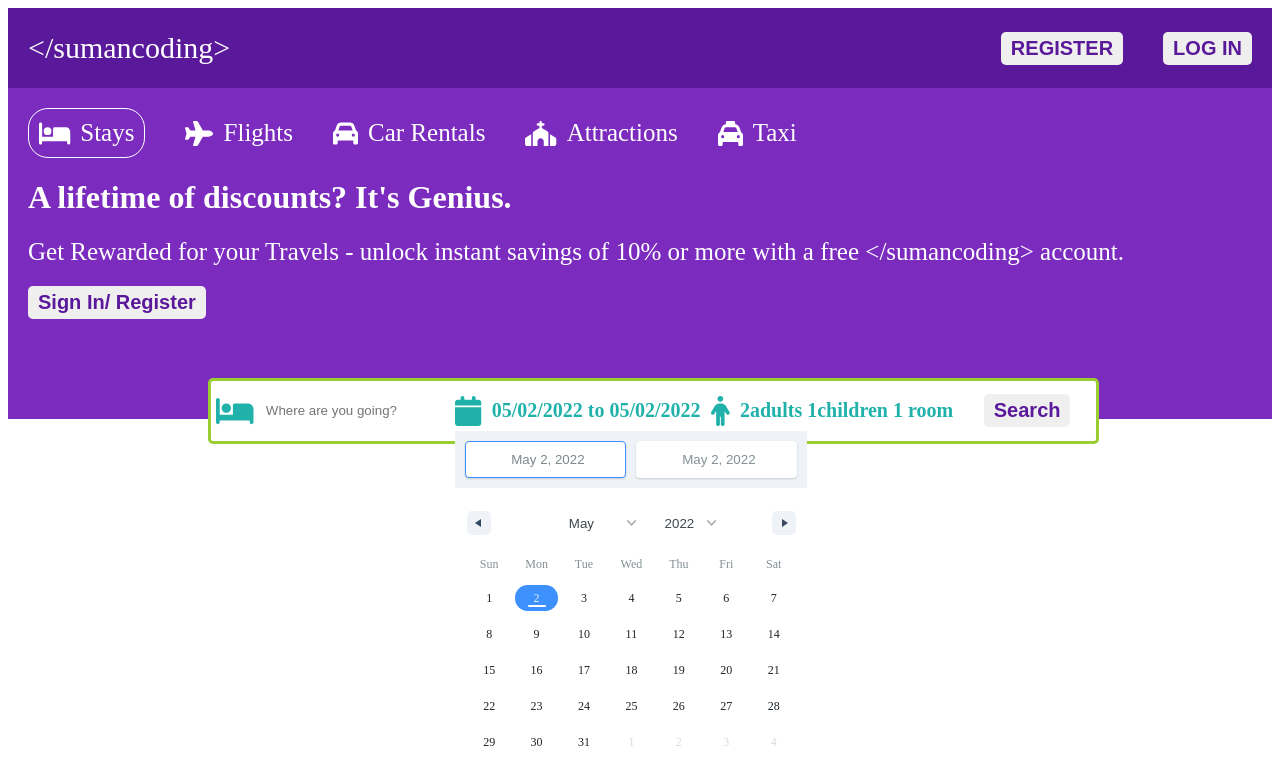
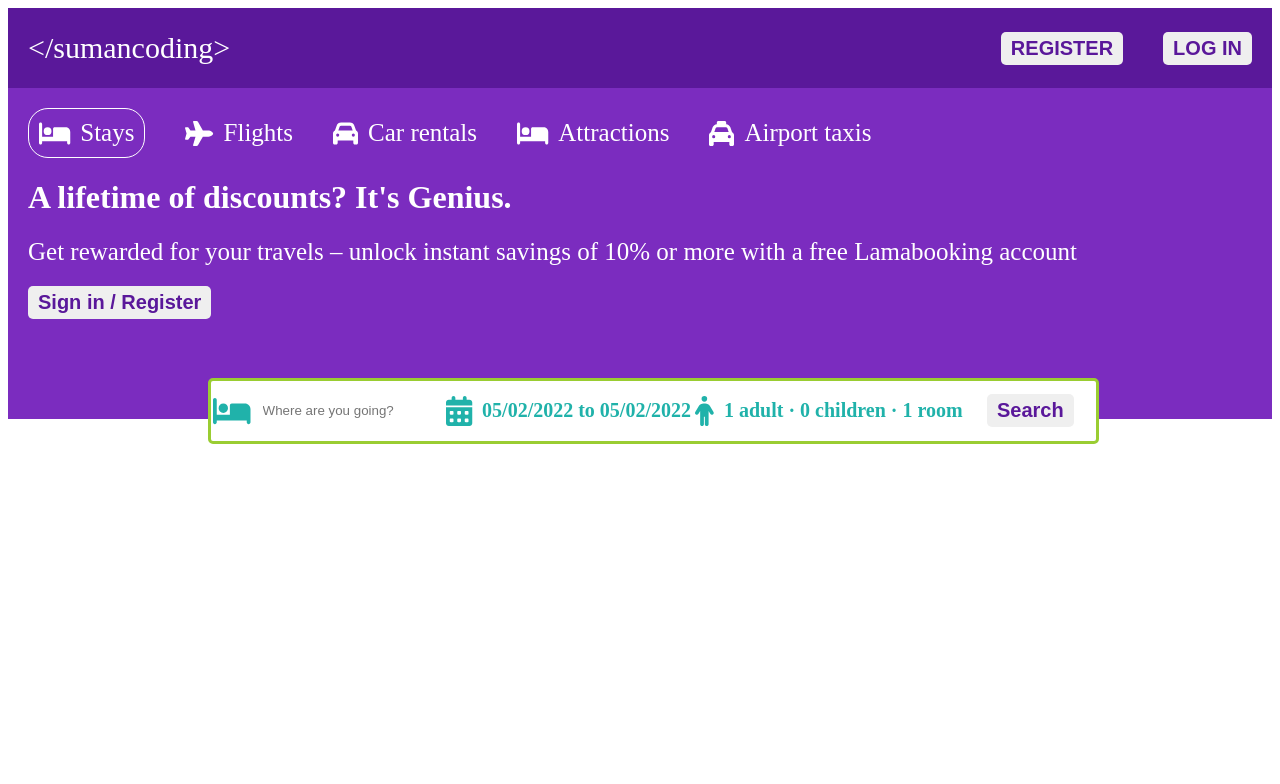
Before and after one commit to sumancoding/Reservation-frontend, a React (Create React App) app: page / in a window 1280 px wide. Shown: the top 784 px of the page. Built offline with nearby package versions, Linux system fonts and the light colour scheme.

Commit message:
header ui

```diff
--- a/src/components/header/Header.jsx
+++ b/src/components/header/Header.jsx
@@ -1,31 +1,59 @@
 import {
   faBed,
-  faCalendar,
+  faCalendarDays,
   faCar,
-  faChurch,
   faPerson,
   faPlane,
   faTaxi,
 } from "@fortawesome/free-solid-svg-icons";
 import { FontAwesomeIcon } from "@fortawesome/react-fontawesome";
-import React, { useState } from "react";
-import "./Header.css";
+import "./header.css";
 import { DateRange } from "react-date-range";
+import { useState } from "react";
 import "react-date-range/dist/styles.css"; // main css file
 import "react-date-range/dist/theme/default.css"; // theme css file
 import { format } from "date-fns";
+import { useNavigate } from "react-router-dom";
 
-const Header = () => {
-  const [state, setState] = useState([
+const Header = ({ type }) => {
+  const [destination, setDestination] = useState("");
+  const [openDate, setOpenDate] = useState(false);
+  const [date, setDate] = useState([
     {
       startDate: new Date(),
       endDate: new Date(),
       key: "selection",
     },
   ]);
+  const [openOptions, setOpenOptions] = useState(false);
+  const [options, setOptions] = useState({
+    adult: 1,
+    children: 0,
+    room: 1,
+  });
+
+  const navigate = useNavigate();
+
+  const handleOption = (name, operation) => {
+    setOptions((prev) => {
+      return {
+        ...prev,
+        [name]: operation === "i" ? options[name] + 1 : options[name] - 1,
+      };
+    });
+  };
+
+  const handleSearch = () => {
+    navigate("/hotels", { state: { destination, date, options } });
+  };
+
   return (
     <div className="header">
-      <div className="headerContainer">
+      <div
+        className={
+          type === "list" ? "headerContainer listMode" : "headerContainer"
+        }
+      >
         <div className="headerList">
           <div className="headerListItem active">
             <FontAwesomeIcon icon={faBed} />
@@ -37,24 +65,27 @@
           </div>
           <div className="headerListItem">
             <FontAwesomeIcon icon={faCar} />
-            <span>Car Rentals</span>
+            <span>Car rentals</span>
           </div>
           <div className="headerListItem">
-            <FontAwesomeIcon icon={faChurch} />
+            <FontAwesomeIcon icon={faBed} />
             <span>Attractions</span>
           </div>
           <div className="headerListItem">
             <FontAwesomeIcon icon={faTaxi} />
-            <span>Taxi</span>
+            <span>Airport taxis</span>
           </div>
         </div>
-
-        <h1 className="headerTitle">A lifetime of discounts? It's Genius.</h1>
+        {type !== "list" && (
+          <>
+            <h1 className="headerTitle">
+              A lifetime of discounts? It's Genius.
+            </h1>
             <p className="headerDesc">
-          Get Rewarded for your Travels - unlock instant savings of 10% or more
-          with a free {"</sumancoding>"} account.
+              Get rewarded for your travels – unlock instant savings of 10% or
+              more with a free Lamabooking account
             </p>
-        <button className="headerBtn">Sign In/ Register</button>
+            <button className="headerBtn">Sign in / Register</button>
             <div className="headerSearch">
               <div className="headerSearchItem">
                 <FontAwesomeIcon icon={faBed} className="headerIcon" />
@@ -62,30 +93,111 @@
                   type="text"
                   placeholder="Where are you going?"
                   className="headerSearchInput"
+                  onChange={(e) => setDestination(e.target.value)}
                 />
               </div>
               <div className="headerSearchItem">
-            <FontAwesomeIcon icon={faCalendar} className="headerIcon" />
-            <span classname="headerSearchText">{`${format(
-              state[0].startDate,
+                <FontAwesomeIcon icon={faCalendarDays} className="headerIcon" />
+                <span
+                  onClick={() => setOpenDate(!openDate)}
+                  className="headerSearchText"
+                >{`${format(date[0].startDate, "MM/dd/yyyy")} to ${format(
+                  date[0].endDate,
                   "MM/dd/yyyy"
-            )} to ${format(state[0].endDate, "MM/dd/yyyy")}`}</span>
+                )}`}</span>
+                {openDate && (
                   <DateRange
                     editableDateInputs={true}
-              onChange={(item) => setState([item.selection])}
+                    onChange={(item) => setDate([item.selection])}
                     moveRangeOnFirstSelection={false}
-              ranges={state}
+                    ranges={date}
                     className="date"
+                    minDate={new Date()}
                   />
+                )}
               </div>
               <div className="headerSearchItem">
                 <FontAwesomeIcon icon={faPerson} className="headerIcon" />
-            <span classname="headerSearchText">2adults 1children 1 room</span>
+                <span
+                  onClick={() => setOpenOptions(!openOptions)}
+                  className="headerSearchText"
+                >{`${options.adult} adult · ${options.children} children · ${options.room} room`}</span>
+                {openOptions && (
+                  <div className="options">
+                    <div className="optionItem">
+                      <span className="optionText">Adult</span>
+                      <div className="optionCounter">
+                        <button
+                          disabled={options.adult <= 1}
+                          className="optionCounterButton"
+                          onClick={() => handleOption("adult", "d")}
+                        >
+                          -
+                        </button>
+                        <span className="optionCounterNumber">
+                          {options.adult}
+                        </span>
+                        <button
+                          className="optionCounterButton"
+                          onClick={() => handleOption("adult", "i")}
+                        >
+                          +
+                        </button>
+                      </div>
+                    </div>
+                    <div className="optionItem">
+                      <span className="optionText">Children</span>
+                      <div className="optionCounter">
+                        <button
+                          disabled={options.children <= 0}
+                          className="optionCounterButton"
+                          onClick={() => handleOption("children", "d")}
+                        >
+                          -
+                        </button>
+                        <span className="optionCounterNumber">
+                          {options.children}
+                        </span>
+                        <button
+                          className="optionCounterButton"
+                          onClick={() => handleOption("children", "i")}
+                        >
+                          +
+                        </button>
+                      </div>
+                    </div>
+                    <div className="optionItem">
+                      <span className="optionText">Room</span>
+                      <div className="optionCounter">
+                        <button
+                          disabled={options.room <= 1}
+                          className="optionCounterButton"
+                          onClick={() => handleOption("room", "d")}
+                        >
+                          -
+                        </button>
+                        <span className="optionCounterNumber">
+                          {options.room}
+                        </span>
+                        <button
+                          className="optionCounterButton"
+                          onClick={() => handleOption("room", "i")}
+                        >
+                          +
+                        </button>
+                      </div>
+                    </div>
+                  </div>
+                )}
               </div>
               <div className="headerSearchItem">
-            <button className="headerBtn">Search</button>
+                <button className="headerBtn" onClick={handleSearch}>
+                  Search
+                </button>
               </div>
             </div>
+          </>
+        )}
       </div>
     </div>
   );
```
Lines whose indentation alone changed are shown as unchanged.
